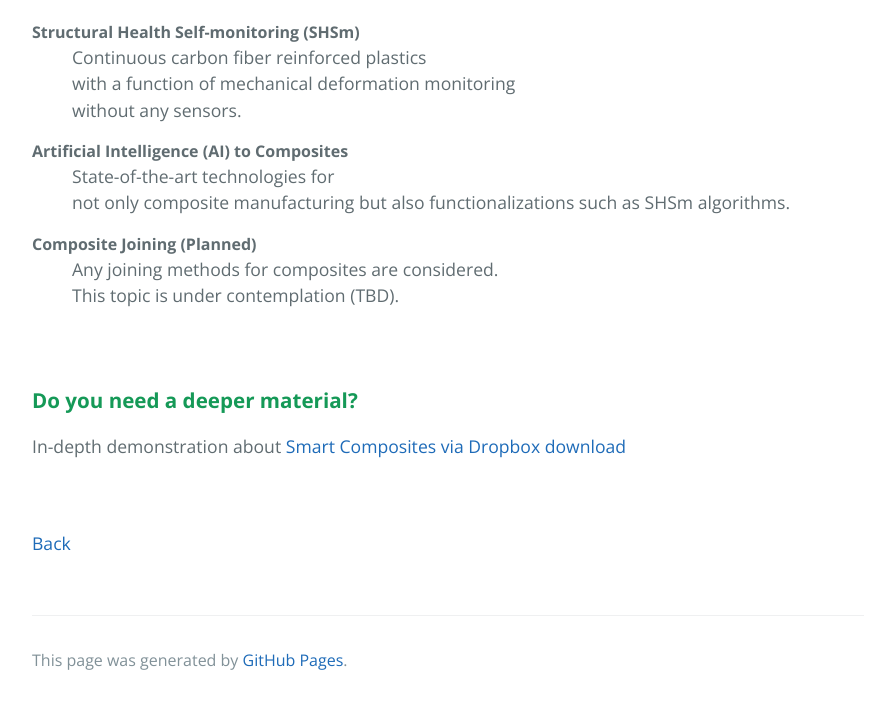
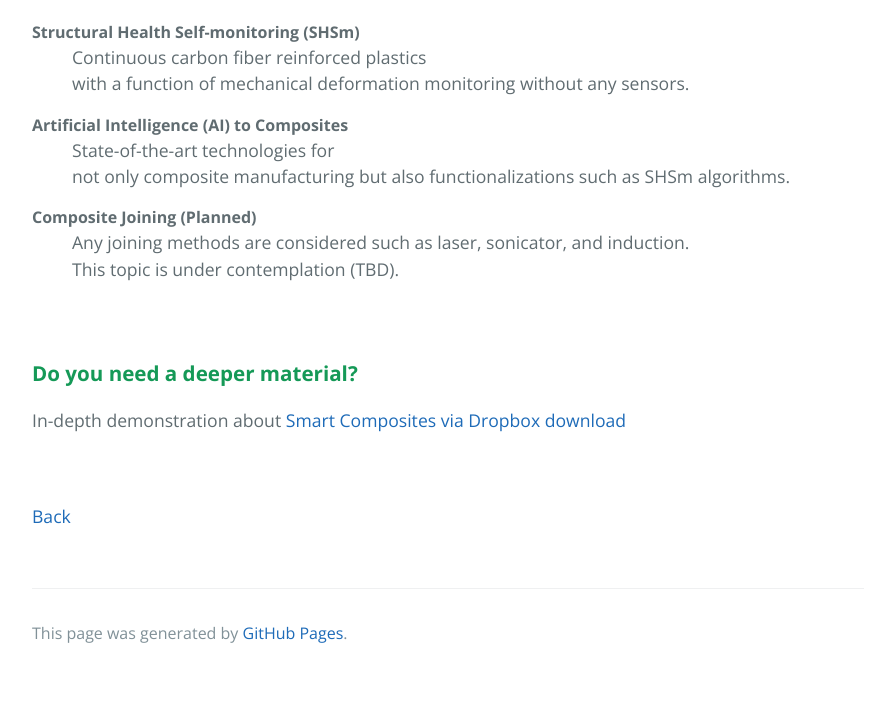
Before and after one commit to rhd1213/rhd1213.github.io, a Jekyll site: the page built from another-page-3.md, in a window 1280 px wide and 900 px high, scrolled down 784 px, cut to the strip 196-900 px from the top of the window. Shown: the whole strip, without its empty margins (192-1087 px from the left). Built offline with Jekyll 4.4.1, drawn with Linux system fonts in a browser that asks for light colours; our own code applies the rules of GitHub Pages for plain Markdown files; after the commit the page ends 1657 px from its top, so only the background shows below that.

Commit message:
Update another-page-3.md

```diff
--- a/another-page-3.md
+++ b/another-page-3.md
@@ -10,16 +10,14 @@
 <dl>
 <dt>Structural Health Self-monitoring (SHSm) </dt>
 <dd>Continuous carbon fiber reinforced plastics <br>
-  with a function of mechanical deformation monitoring <br>
-  without any sensors. </dd>
+  with a function of mechanical deformation monitoring without any sensors. </dd>
 
 <dt>Artificial Intelligence (AI) to Composites </dt>
 <dd>State-of-the-art technologies for <br>
-  not only composite manufacturing
-  but also functionalizations such as SHSm algorithms. </dd>
+  not only composite manufacturing but also functionalizations such as SHSm algorithms. </dd>
 
 <dt>Composite Joining (Planned) </dt>
-<dd>Any joining methods for composites are considered. <br>
+<dd>Any joining methods are considered such as laser, sonicator, and induction. <br>
     This topic is under contemplation (TBD). </dd>
 </dl>
 <br>
```
